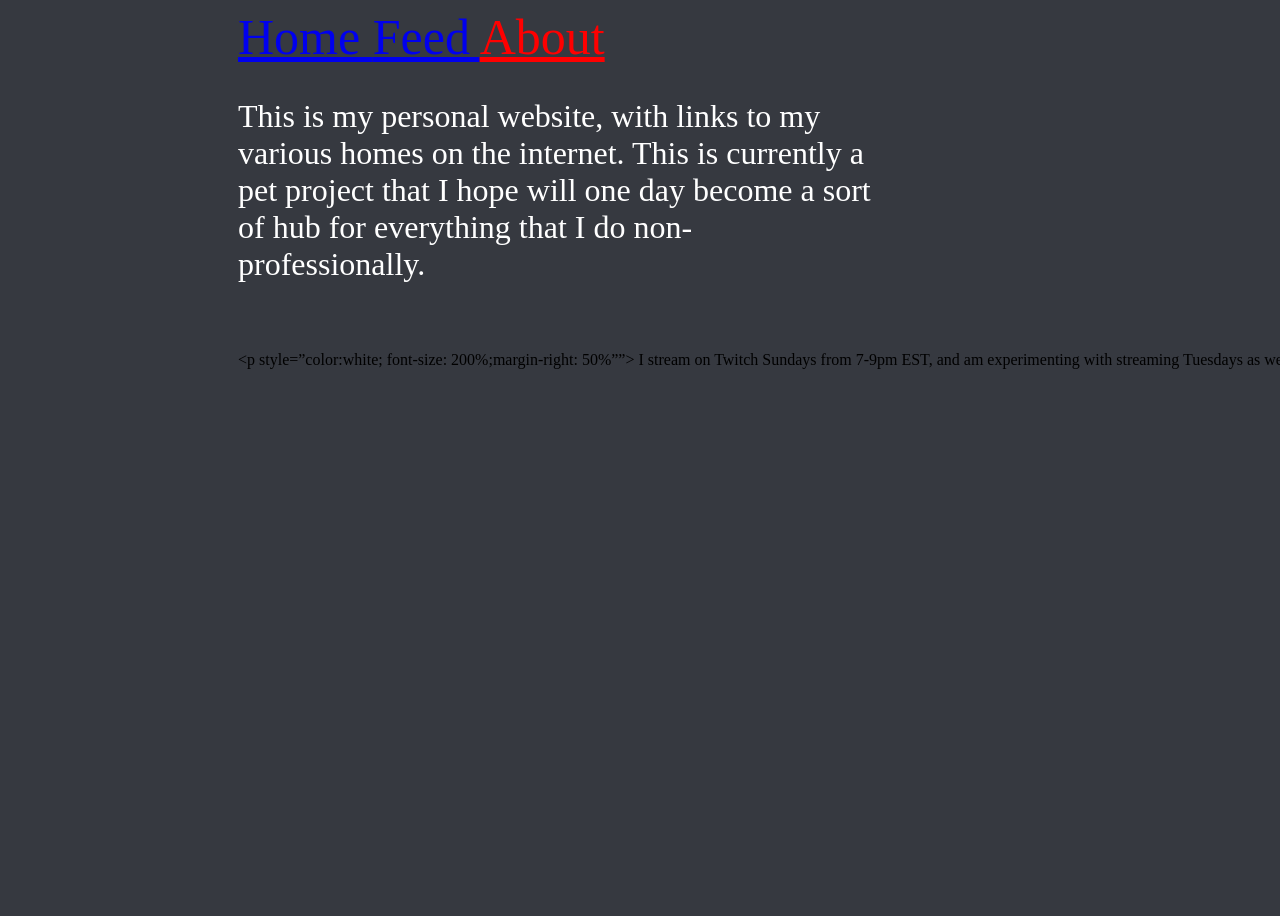
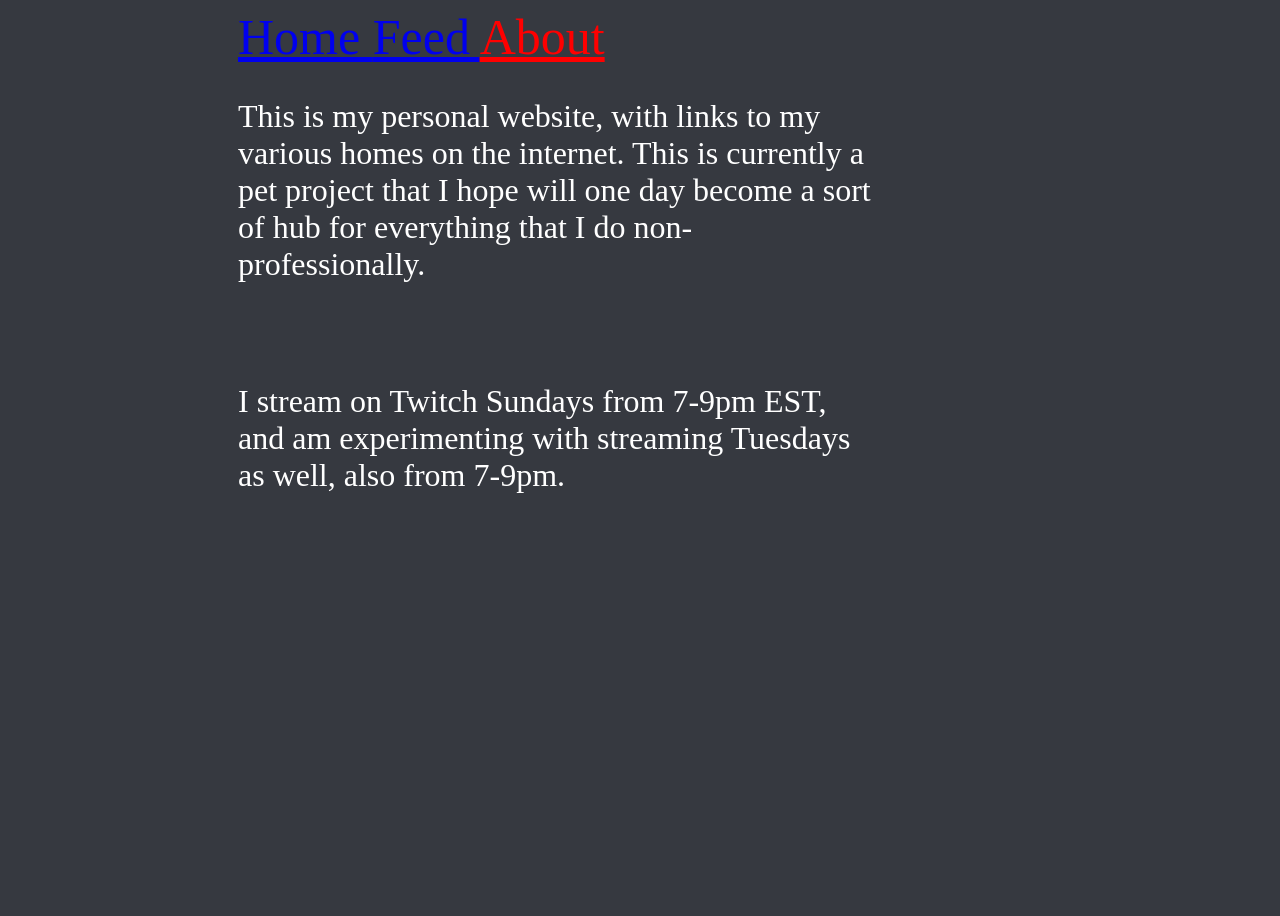
Before and after one commit to NunzioTheGreat/NunzioTheGreat.github.io, a Jekyll site: the page built from about.md, in a window 1280 px wide. Built offline with Jekyll 4.4.1, drawn with Linux system fonts in a browser that asks for light colours.

Commit message:
Update about.md

```diff
--- a/about.md
+++ b/about.md
@@ -7,4 +7,4 @@ title: About
 <p style="color:white; font-size: 200%;margin-right: 50%">This is my personal website, with links to my various homes on the internet. This is currently a pet project that I hope will one day become a sort of hub for everything that I do non-professionally.</p>
 <br>
 <br>
-<p style="color:white; font-size: 200%;margin-right: 50%""> I stream on Twitch Sundays from 7-9pm EST, and am experimenting with streaming Tuesdays as well, also from 7-9pm.</p>
+<p style="color:white; font-size: 200%;margin-right: 50%"> I stream on Twitch Sundays from 7-9pm EST, and am experimenting with streaming Tuesdays as well, also from 7-9pm.</p>
```
